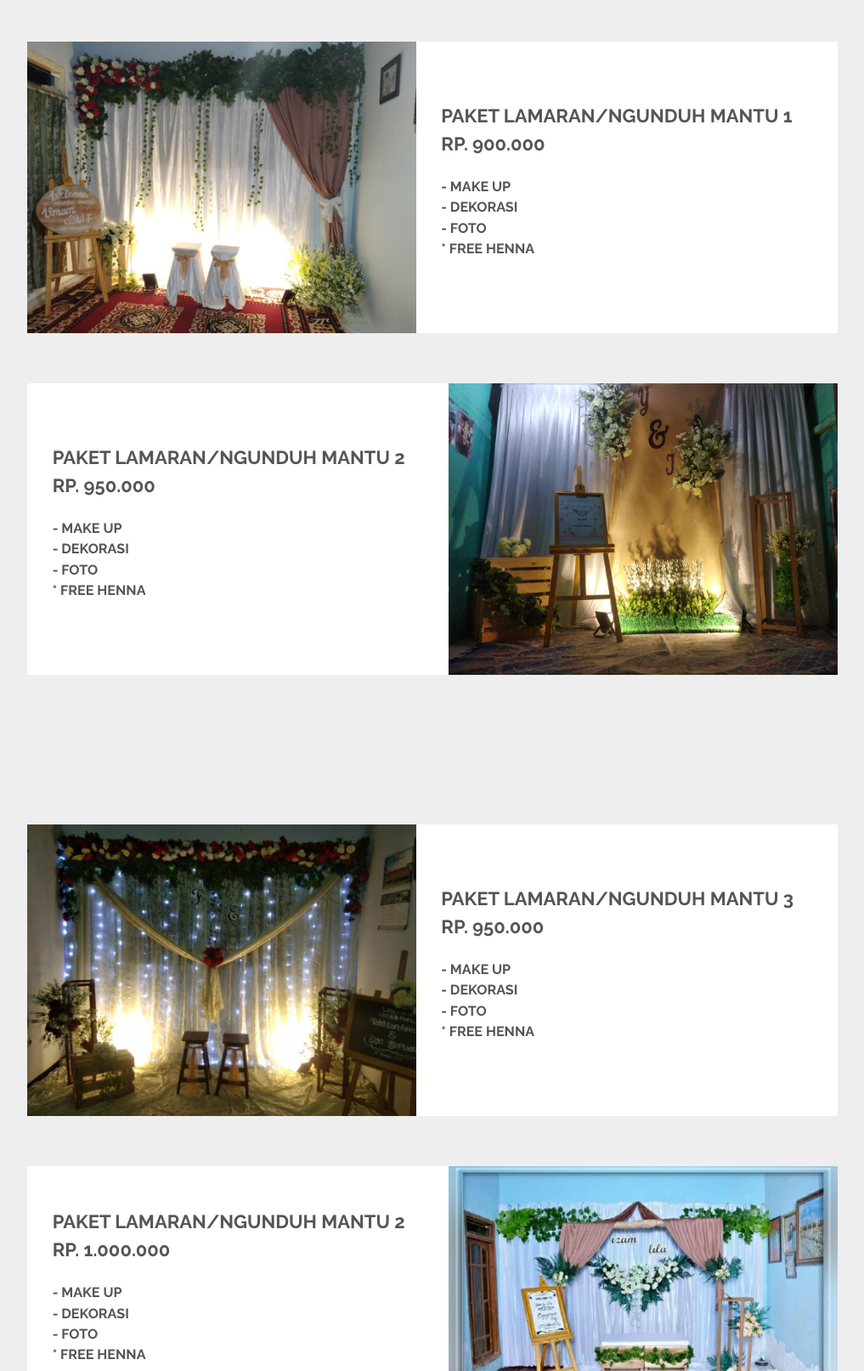
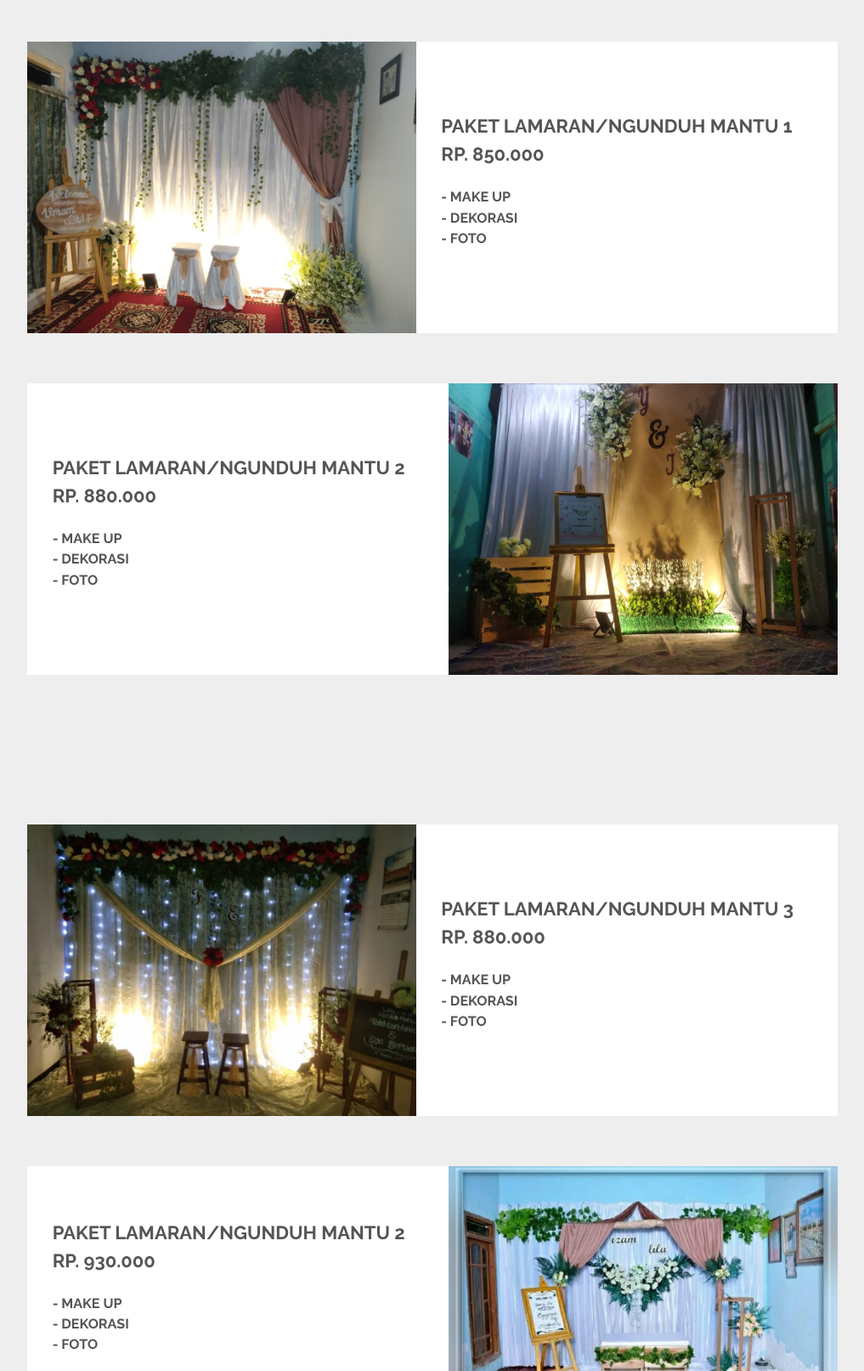
Before and after one commit to 1999putrivj/putrivjrias.github.io, a plain HTML site: page index.html in a window 1280 px wide. Shown: the part 400-2013 px from the top of the page at 85% size, without its empty margins (131-1148 px from the left). Drawn offline with Linux system fonts and the light colour scheme.

Commit message:
Update index.html
perubahan harga

```diff
--- a/index.html
+++ b/index.html
@@ -42,8 +42,8 @@
 					<article class="feature left">
 						<span class="image"><img src="images/dekor 9.jpeg" alt="" /></span>
 						<div class="content">
-							<h2>Paket Lamaran/Ngunduh Mantu 1 <br> Rp. 900.000</h2>
-							<h4>- Make up <br>- Dekorasi <br>- Foto <br>* Free henna </h4>
+							<h2>Paket Lamaran/Ngunduh Mantu 1 <br> Rp. 850.000</h2>
+							<h4>- Make up <br>- Dekorasi <br>- Foto <br> </h4>
 							<ul class="actions">
 							</ul>
 						</div>
@@ -51,8 +51,8 @@
 					<article class="feature right">
 						<span class="image"><img src="images/dekor 8.jpeg" alt="" /></span>
 						<div class="content">
-							<h2>Paket Lamaran/Ngunduh Mantu 2 <br> Rp. 950.000</h2>
-							<h4>- Make up <br>- Dekorasi <br>- Foto <br>* Free henna</h4>
+							<h2>Paket Lamaran/Ngunduh Mantu 2 <br> Rp. 880.000</h2>
+							<h4>- Make up <br>- Dekorasi <br>- Foto <br></h4>
 							<ul class="actions">
 							</ul>
 						</div>
@@ -64,8 +64,8 @@
 					<article class="feature left">
 						<span class="image"><img src="images/dekor 2.jpeg" alt="" /></span>
 						<div class="content">
-							<h2>Paket Lamaran/Ngunduh Mantu 3 <br> Rp. 950.000</h2>
-							<h4>- Make up <br>- Dekorasi <br>- Foto <br>* Free henna </h4>
+							<h2>Paket Lamaran/Ngunduh Mantu 3 <br> Rp. 880.000</h2>
+							<h4>- Make up <br>- Dekorasi <br>- Foto <br> </h4>
 							<ul class="actions">
 							</ul>
 						</div>
@@ -73,8 +73,8 @@
 					<article class="feature right">
 						<span class="image"><img src="images/dekor 1.jpeg" alt="" /></span>
 						<div class="content">
-							<h2>Paket Lamaran/Ngunduh Mantu 2 <br> Rp. 1.000.000</h2>
-							<h4>- Make up <br>- Dekorasi <br>- Foto <br>* Free henna</h4>
+							<h2>Paket Lamaran/Ngunduh Mantu 2 <br> Rp. 930.000</h2>
+							<h4>- Make up <br>- Dekorasi <br>- Foto <br></h4>
 							<ul class="actions">
 							</ul>
 						</div>
```
